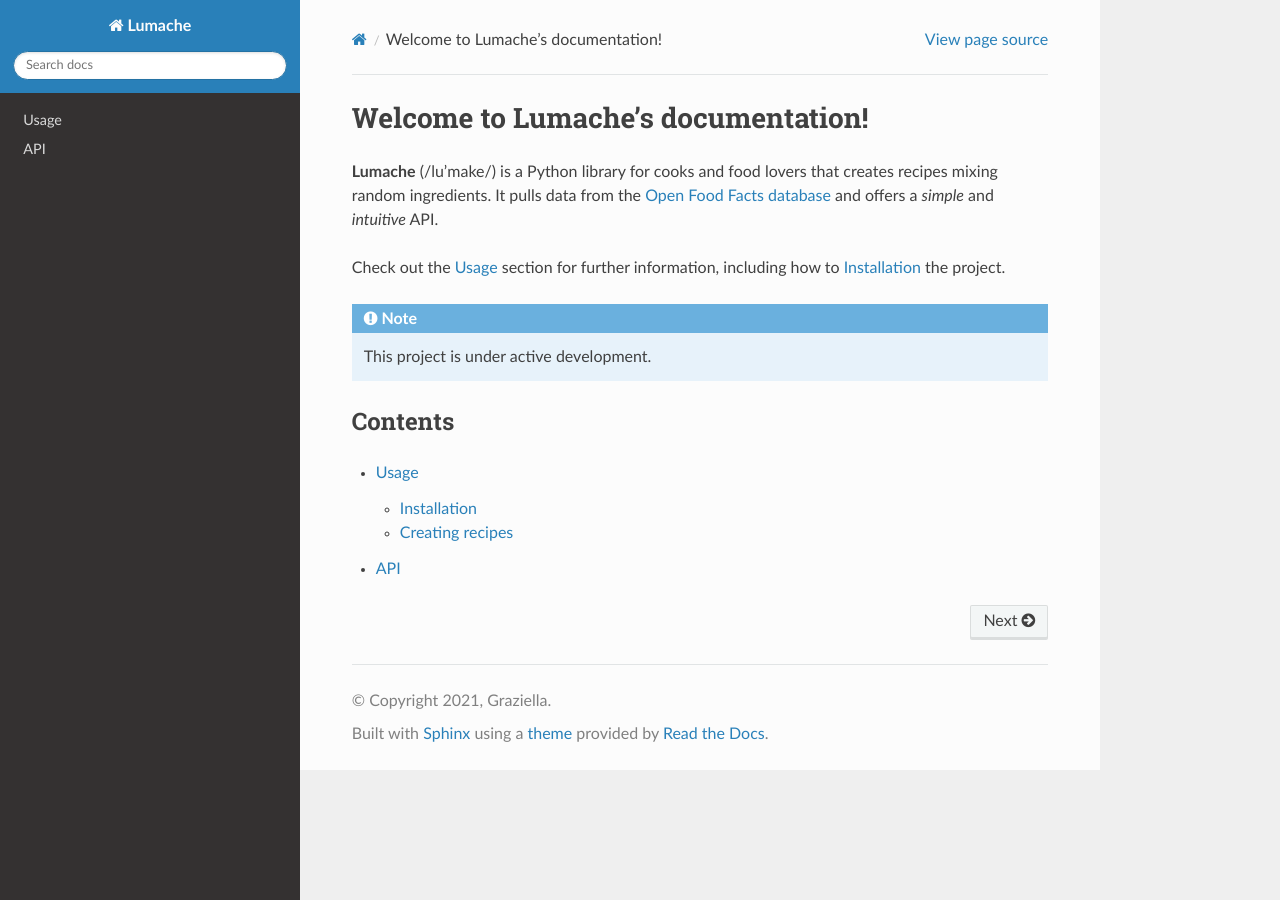
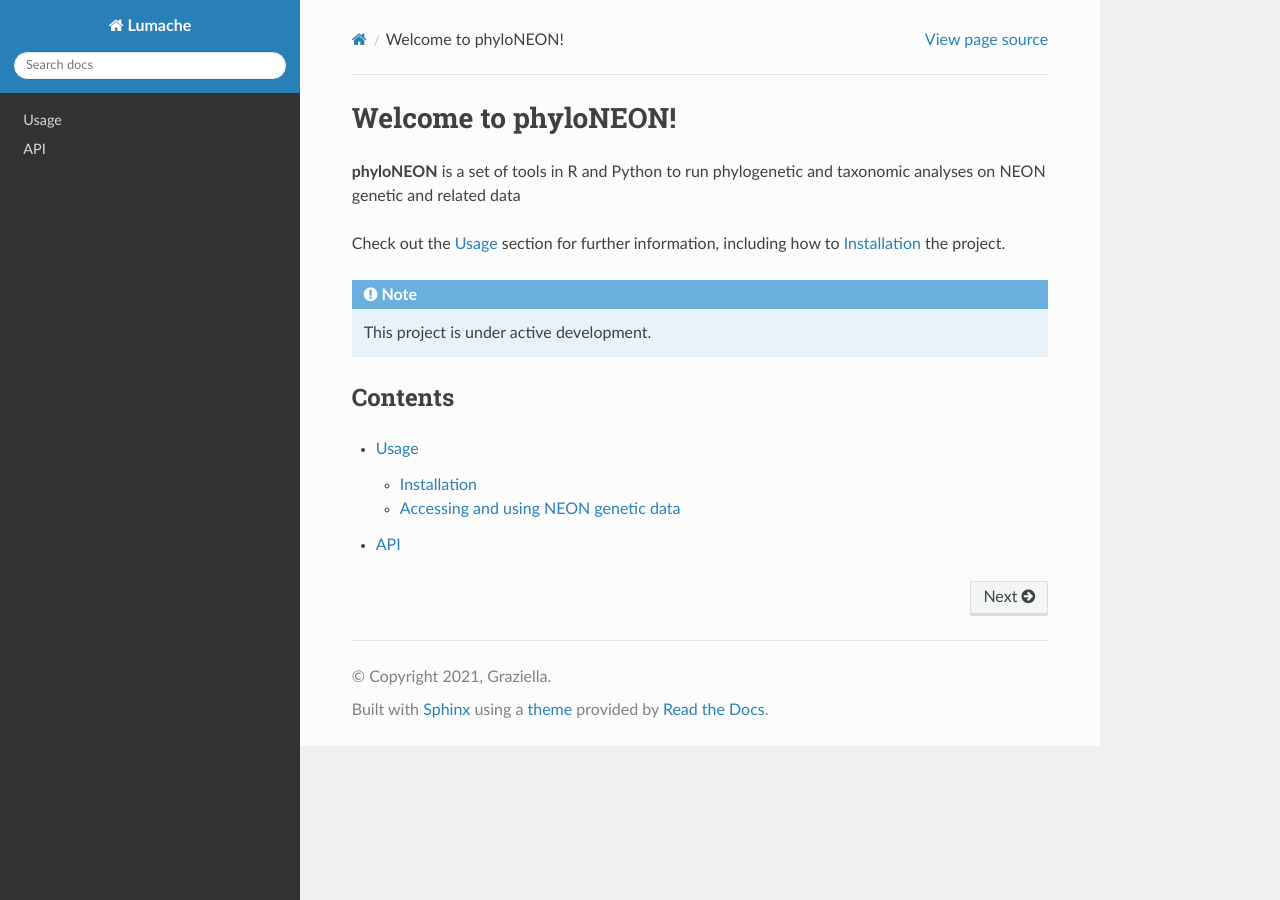
Before and after one commit to hughcross/phylo_rtd_tut, a Sphinx documentation site: the page built from docs/source/index.rst, in a window 1280 px wide. Built offline with Sphinx 7.4.7 and the Read the Docs theme 3.1.0, drawn with Linux system fonts in a browser that asks for light colours.

```diff
--- a/docs/source/index.rst
+++ b/docs/source/index.rst
@@ -1,10 +1,9 @@
-Welcome to Lumache's documentation!
+Welcome to phyloNEON!
 ===================================
 
-**Lumache** (/lu'make/) is a Python library for cooks and food lovers
-that creates recipes mixing random ingredients.
-It pulls data from the `Open Food Facts database <https://world.openfoodfacts.org/>`_
-and offers a *simple* and *intuitive* API.
+**phyloNEON** is a set of tools in R and Python to run phylogenetic and taxonomic analyses on NEON genetic and related data
+
+
 
 Check out the :doc:`usage` section for further information, including
 how to :ref:`installation` the project.
--- a/pyproject.toml
+++ b/pyproject.toml
@@ -3,6 +3,6 @@ requires = ["flit_core >=3.2,<4"]
 build-backend = "flit_core.buildapi"
 
 [project]
-name = "lumache"
-authors = [{name = "Graziella", email = "graziella@lumache"}]
+name = "phyloNEON"
+authors = [{name = "Hugh Cross", email = "crossh@battelleecology.org"}]
 dynamic = ["version", "description"]
```
Also changed, not shown: docs/source/usage.rst (+11 -6 lines).
